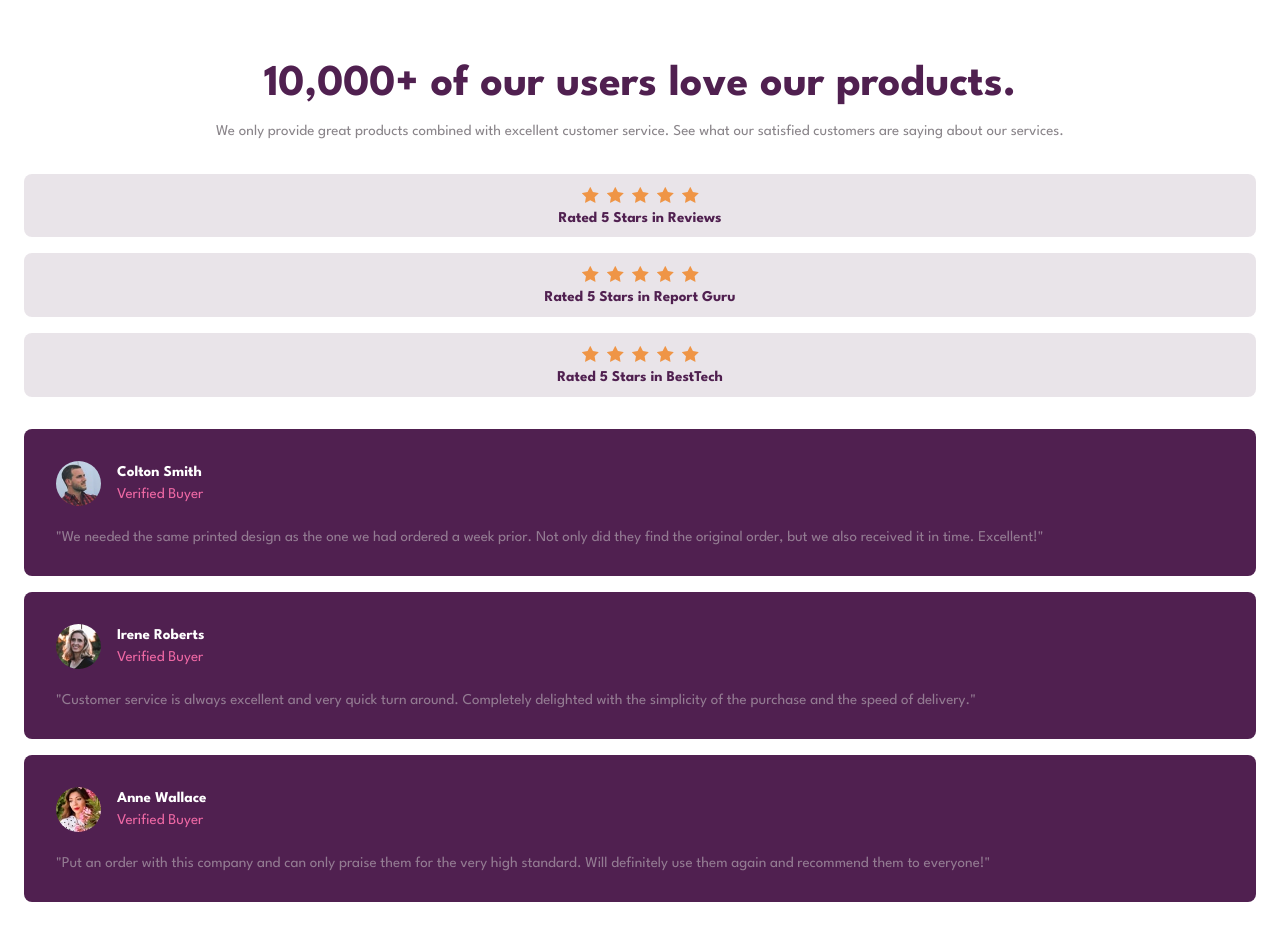
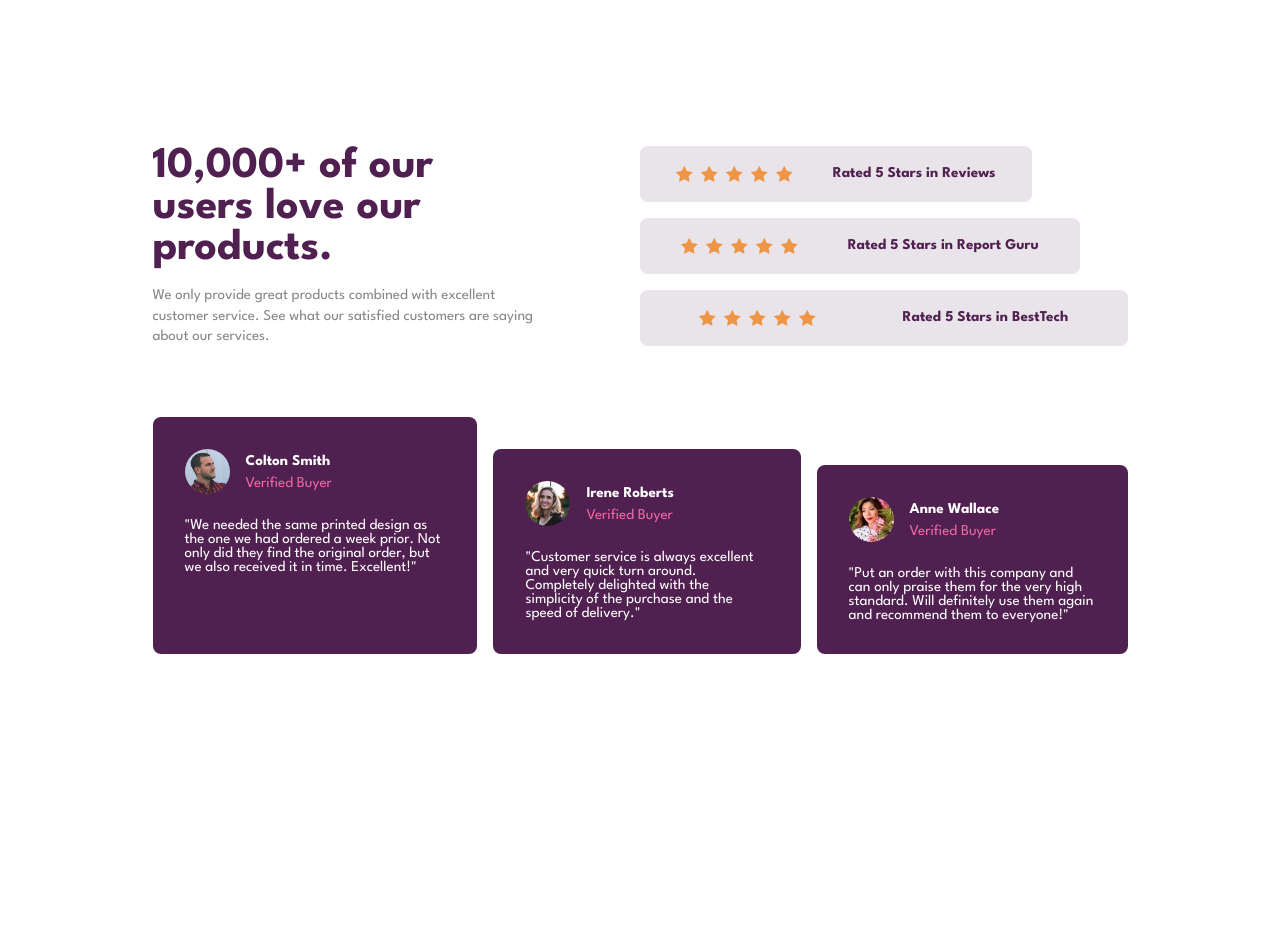
Before and after one commit to aliakhizer/Social-proof-section, a plain HTML site: page index.html in a window 1280 px wide. After the commit the page ends 800 px from the top, so only its background shows below. Drawn offline with Linux system fonts and the light colour scheme.

Commit message:
adding card styling

```diff
--- a/css/style.css
+++ b/css/style.css
@@ -26,6 +26,9 @@ body {
 .social-row {
   flex-direction: column;
 }
+.social-row--desc {
+  text-align: center;
+}
 /* typography */
 .title {
   font-size: 2.75rem;
@@ -35,6 +38,9 @@ body {
 .rating-item--text {
   color: var(--VeryDarkMagenta);
   font-weight: 700;
+}
+.user-profile-desc {
+  color: white;
 }
 .desc {
   line-height: 1.3rem;
@@ -50,9 +56,7 @@ body {
 .social-container {
   margin: 4rem 1.5rem;
 }
-.social-row--desc {
-  text-align: center;
-}
+
 .rating {
   text-align: center;
   margin: 2rem 0;
@@ -75,7 +79,7 @@ body {
   gap: 1rem;
   margin-bottom: 1.5rem;
 }
-.profile-card--info img {
+.card-img {
   border-radius: 50%;
   max-width: 3em;
 }
@@ -97,3 +101,61 @@ body {
   padding: 2rem;
   border-radius: 0.5rem;
 }
+
+@media (min-width: 768px) {
+  .social-row--desc {
+    text-align: left;
+  }
+  .social-content,
+  .card-container {
+    flex-direction: row;
+  }
+  .social-content > * {
+    flex-basis: 50%;
+  }
+}
+@media (min-width: 768px) {
+  .wraper {
+    display: flex;
+    justify-content: center;
+    align-items: center;
+    height: 100vh;
+  }
+  .social-container {
+    max-width: 65em;
+    display: flex;
+    flex-direction: column;
+    gap: 50px;
+  }
+  .title {
+    max-width: 300px;
+  }
+  .desc {
+    max-width: 391px;
+    margin-bottom: 20px;
+  }
+  .rating {
+    margin: 0%;
+  }
+  .rating > *:nth-child(1) {
+    margin-right: 6rem;
+  }
+  .rating > *:nth-child(2) {
+    margin-right: 3rem;
+  }
+
+  .rating-item {
+    display: flex;
+    flex-direction: row;
+    justify-content: space-around;
+    padding: 20px;
+  }
+
+  .card-container > *:nth-child(2) {
+    margin-top: 2rem;
+  }
+
+  .card-container > *:nth-child(3) {
+    margin-top: 3rem;
+  }
+}
--- a/index.html
+++ b/index.html
@@ -36,7 +36,7 @@
   <body>
     <main class="wraper">
       <div class="social-container">
-        <div class="social-row flex">
+        <div class="social-row social-content flex">
           <div class="social-row--desc">
             <h1 class="title">10,000+ of our users love our products.</h1>
             <div class="desc">
@@ -90,7 +90,11 @@
         <div class="social-row flex card-container">
           <div class="profile-card">
             <div class="profile-card--info flex">
-              <img src="/images/image-colton.jpg" alt="Colton Smith image" />
+              <img
+                src="/images/image-colton.jpg"
+                alt="Colton Smith image"
+                class="card-img"
+              />
               <div class="user-data">
                 <p class="user-name">Colton Smith</p>
                 <div class="user-status">Verified Buyer</div>
@@ -105,7 +109,11 @@
 
           <div class="profile-card">
             <div class="profile-card--info flex">
-              <img src="/images/image-irene.jpg" alt="Irene Roberts image" />
+              <img
+                src="/images/image-irene.jpg"
+                alt="Irene Roberts image"
+                class="card-img"
+              />
               <div class="user-data">
                 <p class="user-name">Irene Roberts</p>
                 <div class="user-status">Verified Buyer</div>
@@ -120,7 +128,11 @@
 
           <div class="profile-card">
             <div class="profile-card--info flex">
-              <img src="/images/image-anne.jpg" alt="Anne Wallace image" />
+              <img
+                src="/images/image-anne.jpg"
+                alt="Anne Wallace image"
+                class="card-img"
+              />
               <div class="user-data">
                 <p class="user-name">Anne Wallace</p>
                 <div class="user-status">Verified Buyer</div>
```
